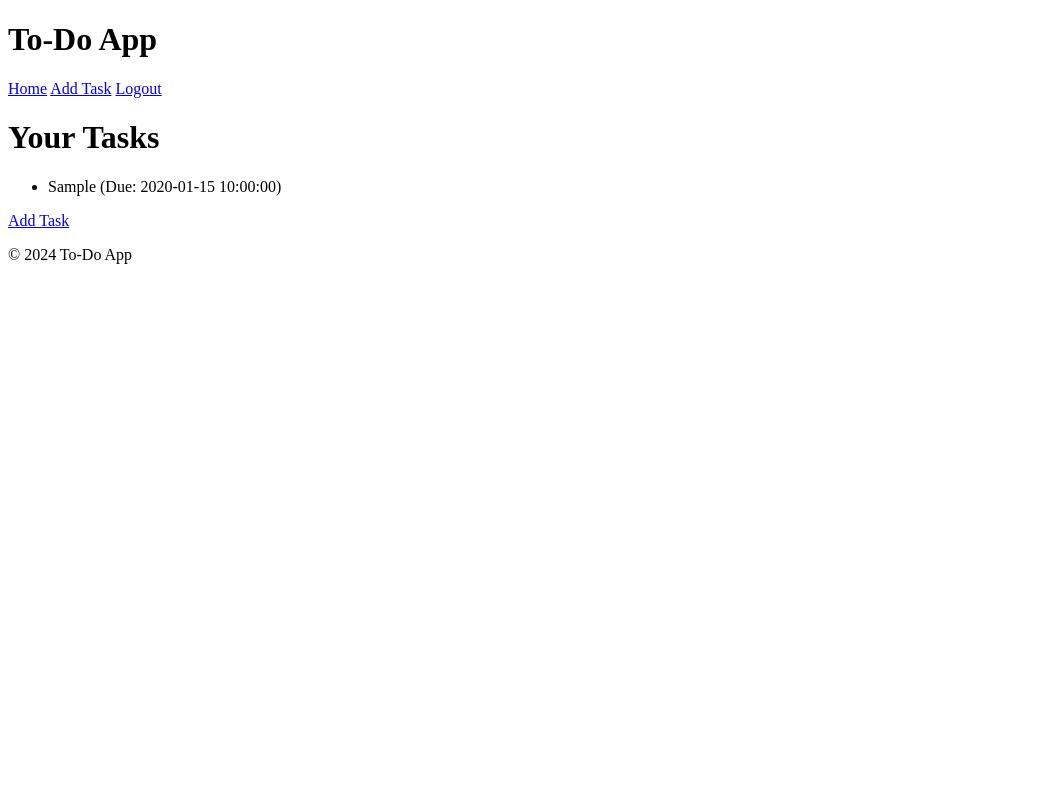
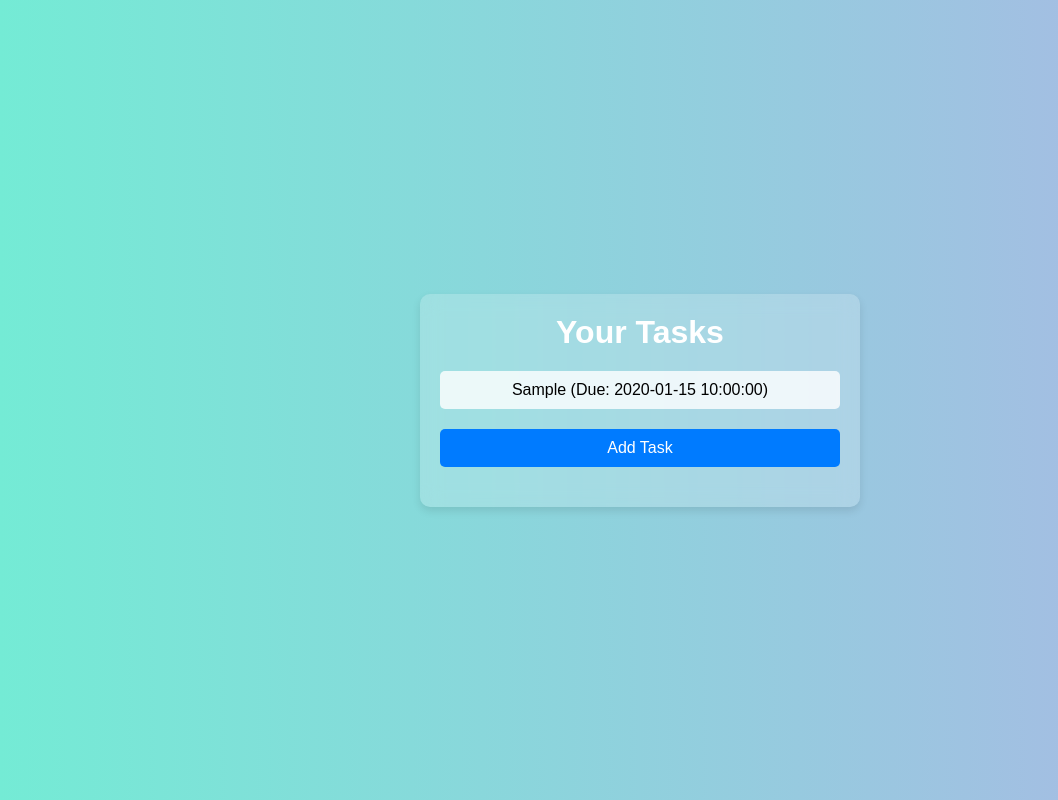
Before and after one commit to SandunLB/Todo-List, a PHP site: page / in a window 1280 px wide. Shown: the whole page, without its empty margins (0-1058 px from the left). Run offline with PHP 8.4, Linux system fonts and the light colour scheme; the visitor is signed in with stand-in values (Sample User, id 1); tables that the repository leaves empty or names only in its code hold one stand-in row (values such as "Sample post"); some libraries are stand-ins or nearby versions.

Commit message:
css styles added

```diff
--- /dev/null
+++ b/css/style.css
@@ -0,0 +1,98 @@
+/* Reset some default styles */
+body, h1, form, input, button, ul, li, a {
+    margin: 0;
+    padding: 0;
+    box-sizing: border-box;
+    font-family: 'Arial', sans-serif;
+}
+
+/* Background settings */
+body {
+    background: linear-gradient(to right, #74ebd5, #acb6e5);
+    min-height: 100vh;
+    display: flex;
+    align-items: center;
+    justify-content: center;
+}
+
+/* Main container styles */
+.container {
+    background: rgba(255, 255, 255, 0.2);
+    box-shadow: 0 4px 8px rgba(0, 0, 0, 0.1);
+    backdrop-filter: blur(10px);
+    border-radius: 10px;
+    padding: 20px;
+    width: 400px;
+    text-align: center;
+}
+
+/* Header styles */
+h1 {
+    color: #fff;
+    margin-bottom: 20px;
+}
+
+/* Form and input styles */
+form {
+    display: flex;
+    flex-direction: column;
+    gap: 15px;
+}
+
+input {
+    padding: 10px;
+    border: none;
+    border-radius: 5px;
+    background: rgba(255, 255, 255, 0.8);
+}
+
+button {
+    padding: 10px;
+    border: none;
+    border-radius: 5px;
+    background: #007bff;
+    color: #fff;
+    cursor: pointer;
+    transition: background 0.3s;
+}
+
+button:hover {
+    background: #0056b3;
+}
+
+/* Task list styles */
+.task-list {
+    list-style: none;
+    margin-top: 20px;
+    padding: 0;
+}
+
+.task-list li {
+    background: rgba(255, 255, 255, 0.8);
+    padding: 10px;
+    margin-bottom: 10px;
+    border-radius: 5px;
+}
+
+/* Button styles */
+.button {
+    display: block;
+    width: 100%;
+    text-align: center;
+    background: #007bff;
+    color: white;
+    padding: 10px;
+    text-decoration: none;
+    border-radius: 5px;
+    margin-top: 20px;
+}
+
+.button:hover {
+    background: #0056b3;
+}
+
+/* Calendar styles */
+#calendar {
+    margin-top: 20px;
+    max-width: 100%;
+}
--- a/index.php
+++ b/index.php
@@ -14,24 +14,26 @@ $tasks = $stmt->fetchAll();
 <!DOCTYPE html>
 <html>
 <head>
-    <title>To-Do List</title>
-    <link rel="stylesheet" type="text/css" href="css/styles.css">
+    <meta charset="UTF-8">
+    <title>To-Do List with Calendar</title>
+    <link rel="stylesheet" href="style.css">
     <link href='https://fullcalendar.io/releases/core/4.3.1/main.min.css' rel='stylesheet' />
     <link href='https://fullcalendar.io/releases/daygrid/4.3.0/main.min.css' rel='stylesheet' />
     <script src='https://fullcalendar.io/releases/core/4.3.1/main.min.js'></script>
     <script src='https://fullcalendar.io/releases/daygrid/4.3.0/main.min.js'></script>
 </head>
 <body>
-    <?php include 'includes/header.php'; ?>
-    <h1>Your Tasks</h1>
-    <ul>
-        <?php foreach ($tasks as $task): ?>
-            <li><?php echo htmlspecialchars($task['task']); ?> (Due: <?php echo htmlspecialchars($task['due_date']); ?>)</li>
-        <?php endforeach; ?>
-    </ul>
-    <a href="add_task.php">Add Task</a>
+    <div class="container">
+        <h1>Your Tasks</h1>
+        <ul class="task-list">
+            <?php foreach ($tasks as $task): ?>
+                <li><?php echo htmlspecialchars($task['task']); ?> (Due: <?php echo htmlspecialchars($task['due_date']); ?>)</li>
+            <?php endforeach; ?>
+        </ul>
+        <a href="add_task.php" class="button">Add Task</a>
+        <div id='calendar'></div>
+    </div>
 
-    <div id='calendar'></div>
     <script>
         document.addEventListener('DOMContentLoaded', function() {
             var calendarEl = document.getElementById('calendar');
@@ -49,6 +51,5 @@ $tasks = $stmt->fetchAll();
             calendar.render();
         });
     </script>
-    <?php include 'includes/footer.php'; ?>
 </body>
 </html>
```
